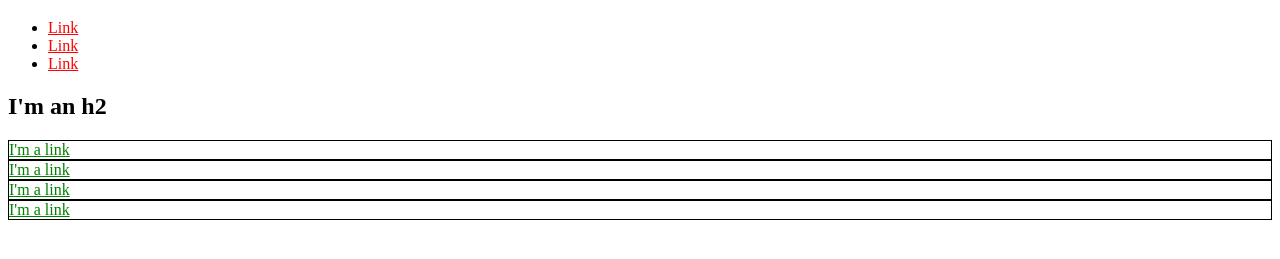
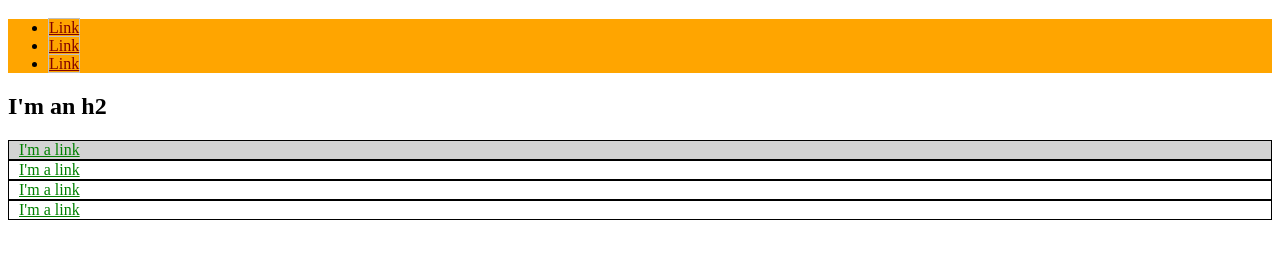
Before and after one commit to samchasan/CSS_tutorial, a plain HTML site: page index.html in a window 1280 px wide. Shown: the part 61-320 px from the top of the page. Drawn offline with Linux system fonts and the light colour scheme.

Commit message:
updated CSS class and IDs

```diff
--- a/index.html
+++ b/index.html
@@ -1,34 +1,90 @@
 <!DOCTYPE html>
 <html>
+
 <head>
   <title>Test Page: Don't Panic</title>
   <meta charset="utf-8">
+
+  <style>
+    /* use dot notation to access class identifications within CSS */
+
+    .bio-box {
+      border: 1px solid black;
+    }
+
+    .bio-box a {
+      color: green;
+    }
+
+    .bio-zone{
+background-color: azure;
+    }
+
+    /* use hash notation to access class identifications within CSS */
+
+    #exec-bio {
+      background-color: lightgray;
+    }
+
+    #FunList {
+background-color: orange;
+    }
+
+    /* select which aspects to style, and declare how they are styled  */
+
+    /* aspect to style {declarations} */
+
+    /* declaratons = { property:value; property:value; etc. } */
+
+    a {
+      color: red;
+    }
+
+    div {
+      border: 2px solid silver;
+    }
+
+    div a {
+      color: maroon;
+      margin: 10px;
+    }
+
+    li a {
+      border: 1px solid silver;
+      color: maroon;
+      /* margin: 10px; */
+      /* padding: 10px; */
+    }
+  </style>
+
 </head>
+
 <body>
   <h1>I'm an h1</h1>
-    <ul>
+  <ul id = "FunList">
     <li>
-        <a href="http://example.com/" style="color: red;">Link</a>
+      <a href="http://example.com/">Link</a>
     </li>
     <li>
-        <a href="http://example.com/" style="color: red;">Link</a>
+      <a href="http://example.com/">Link</a>
     </li>
     <li>
-        <a href="http://example.com/" style="color: red;">Link</a>
+      <a href="http://example.com/">Link</a>
     </li>
   </ul>
   <h2>I'm an h2</h2>
-    <div style="border: 1px solid black;">
-      <a href="http://example.com/" style="color: green;">I'm a link</a>
+  <div id="exec-bio" class="bio-box" "bio-zone">
+    <a href="http://example.com/"> I'm a link</a>
   </div>
-    <div style="border: 1px solid black;">
-      <a href="http://example.com/" style="color: green;">I'm a link</a>
+  <div class="bio-box" "bio-zone">
+    <a href="http://example.com/"> I'm a link</a>
   </div>
-    <div style="border: 1px solid black;">
-      <a href="http://example.com/" style="color: green;">I'm a link</a>
+  <div class="bio-box" "bio-zone">
+    <a href="http://example.com/"> I'm a link</a>
   </div>
-    <div style="border: 1px solid black;">
-      <a href="http://example.com/" style="color: green;">I'm a link</a>
+  <div class="bio-box" "bio-zone">
+    <a href="http://example.com/"> I'm a link</a>
   </div>
 </body>
+
 </html>
```
Lines whose indentation alone changed are shown as unchanged.
